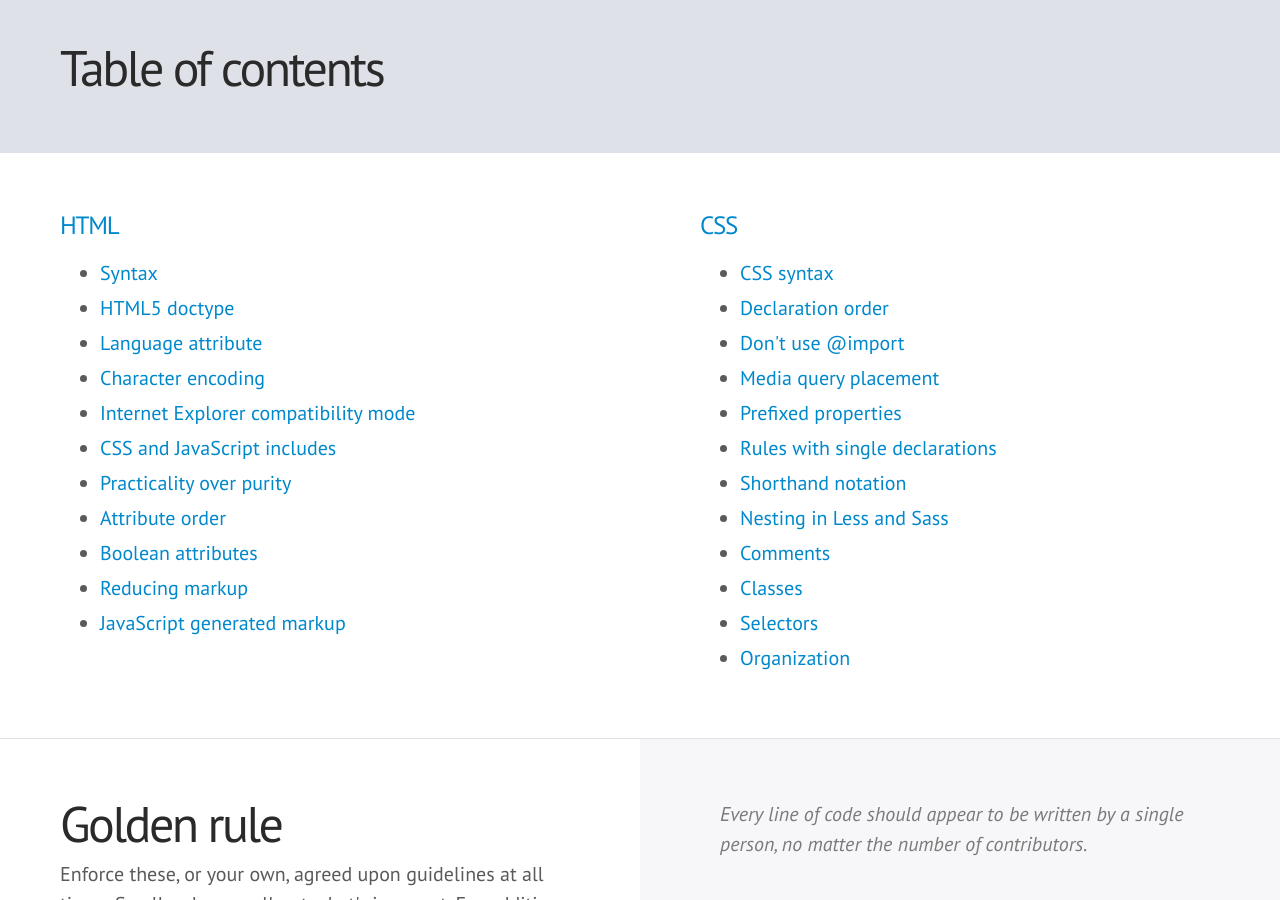
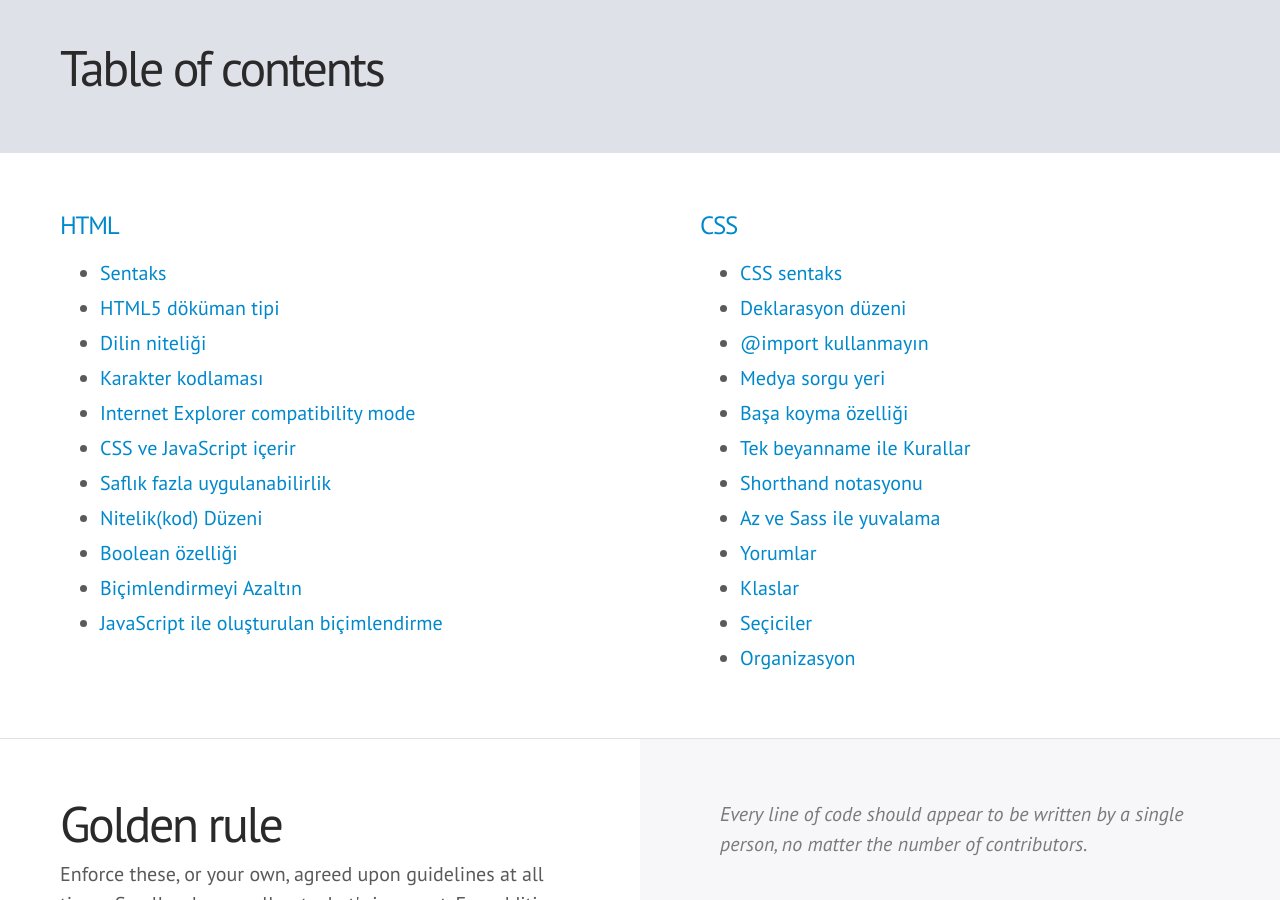
Before and after one commit to mdo/code-guide, a Jekyll site: the page built from index.html, in a window 1280 px wide and 900 px high, scrolled down 502 px. Built offline with Jekyll 4.4.1, drawn with Linux system fonts in a browser that asks for light colours; some web fonts are replaced; Markdown is read by kramdown in place of the engine named in the settings; comment, search, counter and statistics services are not loaded.

Commit message:
Topics were translated into Turkish.

```diff
--- a/index.html
+++ b/index.html
@@ -10,34 +10,34 @@ layout: default
   <div class="col">
     <h4><a href="#html">HTML</a></h4>
     <ul>
-      <li><a href="#html-syntax">Syntax</a></li>
-      <li><a href="#html-doctype">HTML5 doctype</a></li>
-      <li><a href="#html-lang">Language attribute</a></li>
-      <li><a href="#html-encoding">Character encoding</a></li>
+      <li><a href="#html-syntax">Sentaks</a></li>
+      <li><a href="#html-doctype">HTML5 döküman tipi</a></li>
+      <li><a href="#html-lang">Dilin niteliği</a></li>
+      <li><a href="#html-encoding">Karakter kodlaması</a></li>
       <li><a href="#html-ie-compatibility-mode">Internet Explorer compatibility mode</a></li>
-      <li><a href="#html-style-script">CSS and JavaScript includes</a></li>
-      <li><a href="#html-practicality">Practicality over purity</a></li>
-      <li><a href="#html-attribute-order">Attribute order</a></li>
-      <li><a href="#html-boolean-attributes">Boolean attributes</a></li>
-      <li><a href="#html-reducing-markup">Reducing markup</a></li>
-      <li><a href="#html-javascript">JavaScript generated markup</a></li>
+      <li><a href="#html-style-script">CSS ve JavaScript içerir</a></li>
+      <li><a href="#html-practicality">Saflık fazla uygulanabilirlik</a></li>
+      <li><a href="#html-attribute-order">Nitelik(kod) Düzeni</a></li>
+      <li><a href="#html-boolean-attributes">Boolean özelliği</a></li>
+      <li><a href="#html-reducing-markup">Biçimlendirmeyi Azaltın</a></li>
+      <li><a href="#html-javascript">JavaScript ile oluşturulan biçimlendirme</a></li>
     </ul>
   </div>
   <div class="col">
     <h4><a href="#css">CSS</a></h4>
     <ul>
-      <li><a href="#css-syntax">CSS syntax</a></li>
-      <li><a href="#css-declaration-order">Declaration order</a></li>
-      <li><a href="#css-import">Don't use @import</a></li>
-      <li><a href="#css-media-queries">Media query placement</a></li>
-      <li><a href="#css-prefixed-properties">Prefixed properties</a></li>
-      <li><a href="#css-single-declarations">Rules with single declarations</a></li>
-      <li><a href="#css-shorthand">Shorthand notation</a></li>
-      <li><a href="#css-nesting">Nesting in Less and Sass</a></li>
-      <li><a href="#css-comments">Comments</a></li>
-      <li><a href="#css-classes">Classes</a></li>
-      <li><a href="#css-selectors">Selectors</a></li>
-      <li><a href="#css-organization">Organization</a></li>
+      <li><a href="#css-syntax">CSS sentaks</a></li>
+      <li><a href="#css-declaration-order">Deklarasyon düzeni</a></li>
+      <li><a href="#css-import">@import kullanmayın</a></li>
+      <li><a href="#css-media-queries">Medya sorgu yeri</a></li>
+      <li><a href="#css-prefixed-properties">Başa koyma özelliği</a></li>
+      <li><a href="#css-single-declarations">Tek beyanname ile Kurallar</a></li>
+      <li><a href="#css-shorthand">Shorthand notasyonu</a></li>
+      <li><a href="#css-nesting">Az ve Sass ile yuvalama</a></li>
+      <li><a href="#css-comments">Yorumlar</a></li>
+      <li><a href="#css-classes">Klaslar</a></li>
+      <li><a href="#css-selectors">Seçiciler</a></li>
+      <li><a href="#css-organization">Organizasyon</a></li>
     </ul>
   </div>
 </div>
```
